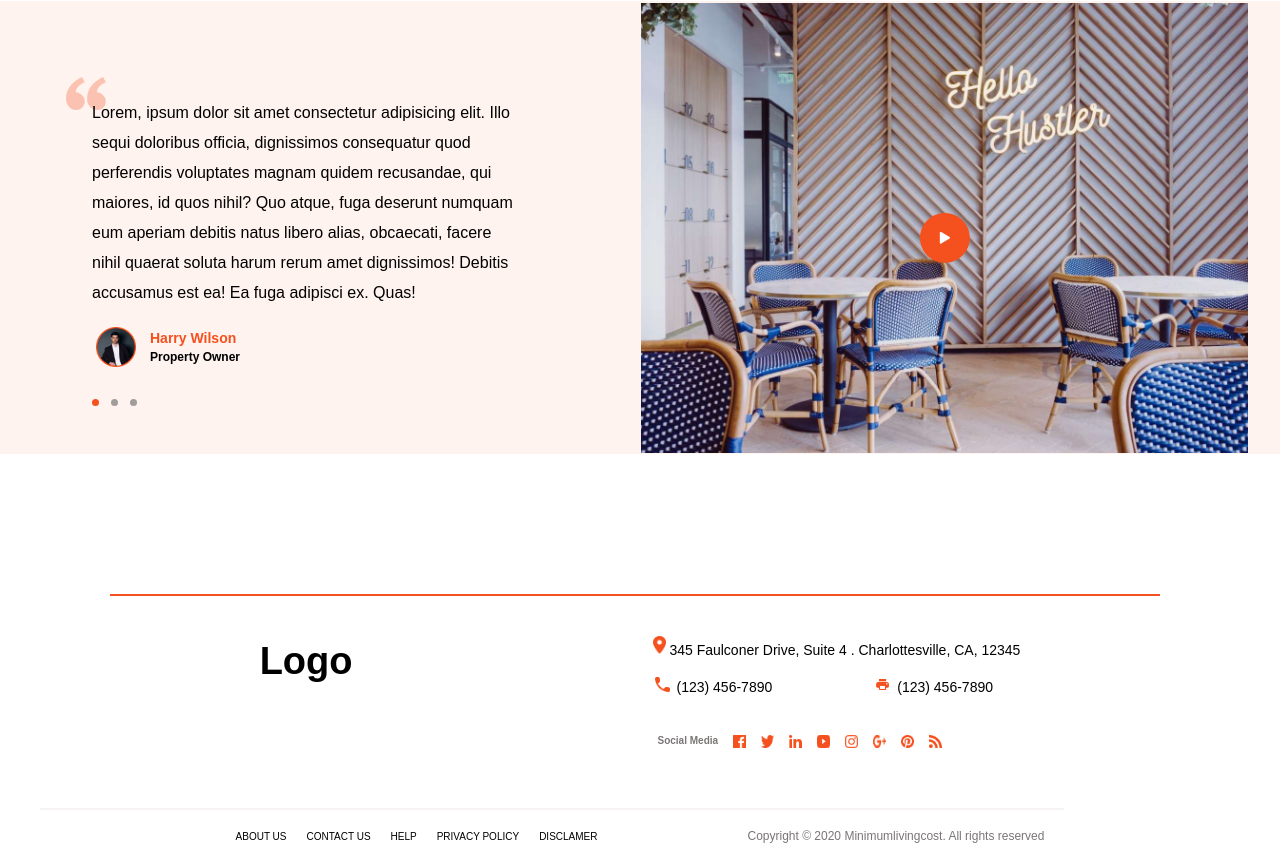
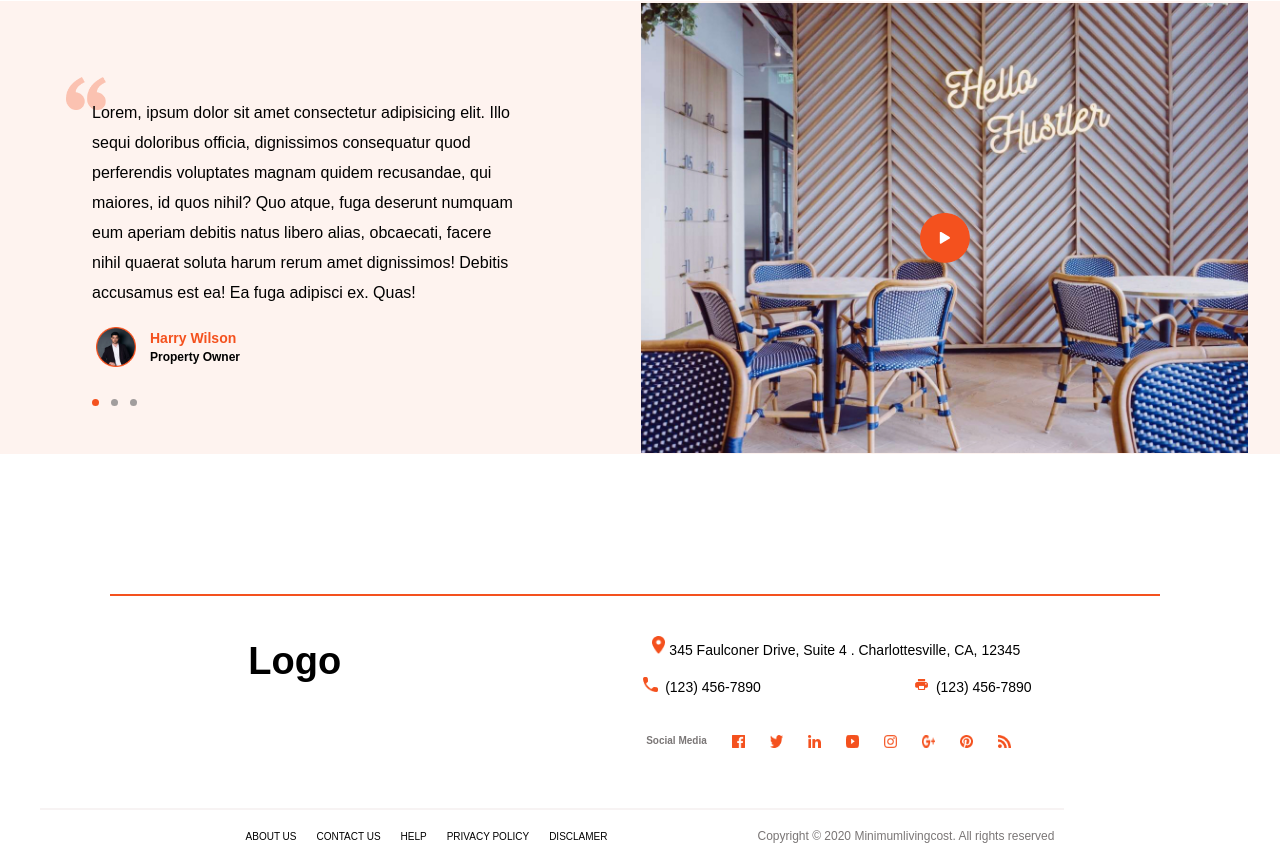
Before and after one commit to akoweicollinxx/homerentalagency.github.io, a plain HTML site: page index.html in a window 1280 px wide. Shown: the part 4320-5164 px from the top of the page. Drawn offline with nearby package versions, Linux system fonts and the light colour scheme.

Commit message:
Add files via upload

```diff
--- a/index.html
+++ b/index.html
@@ -4,7 +4,7 @@
     <meta charset="UTF-8">
     <meta http-equiv="X-UA-Compatible" content="IE=edge">
     <meta name="viewport" content="width=device-width, initial-scale=1.0">
-    <title>Minimum Living Cost</title>
+    <title>Home Rental Agency</title>
     <!-- normalize css -->
     <link rel="stylesheet" href="https://cdnjs.cloudflare.com/ajax/libs/normalize/8.0.1/normalize.min.css" integrity="sha512-NhSC1YmyruXifcj/KFRWoC561YpHpc5Jtzgvbuzx5VozKpWvQ+4nXhPdFgmx8xqexRcpAglTj9sIBWINXa8x5w==" crossorigin="anonymous" referrerpolicy="no-referrer" />
     <!-- font awesome -->
@@ -719,7 +719,7 @@
 
       <div class="flexible-boxes2">
          <div class="flexi-box3" data-aos="fade-right" data-aos-delay="460">
-            <h4>Monthly House <br> Cleaning</h4>
+            <h4>Monthly House<br>Cleaning</h4>
             <img src="images/i8.PNG" alt="">
          </div>
          <div class="flexi-box4" data-aos="fade-left" data-aos-delay="465">
--- a/style.css
+++ b/style.css
@@ -510,7 +510,7 @@ body{
 }
 .flexi-box3{
     position: relative;
-    top: -70px;
+    top: -45px;
 }
 .flexi-box4{
     position: relative;
@@ -833,7 +833,7 @@ body{
 }
 .numbers{
     display: flex;
-    gap: 110px;
+    gap: 160px;
     position: relative;
     margin-left: 9px;
     top: 20px;
@@ -855,10 +855,10 @@ body{
 }
 .socials{
     display: flex;
-    gap: 15px;
+    gap: 25px;
     position: relative;
     top: 60px;
-    margin-left: 40px;
+    margin-left: 20px;
 }
 .socials img{
     width: 13px;
@@ -868,10 +868,11 @@ body{
 }
 .extralink{
     display: flex;
-    gap: 8px;
+    gap: 16px;
+    margin-left: 20px;
 }
 .extralink a{
-    font-size: 12px;
+    font-size: 10px;
 }
 .copyright{
     text-align: center;
```
